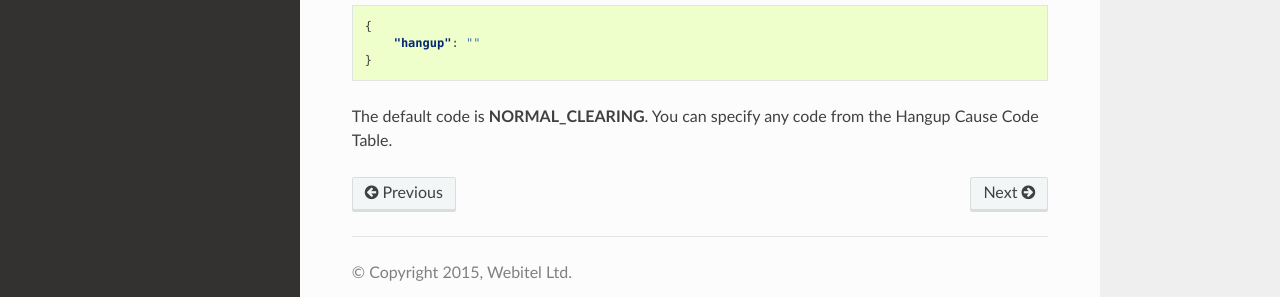
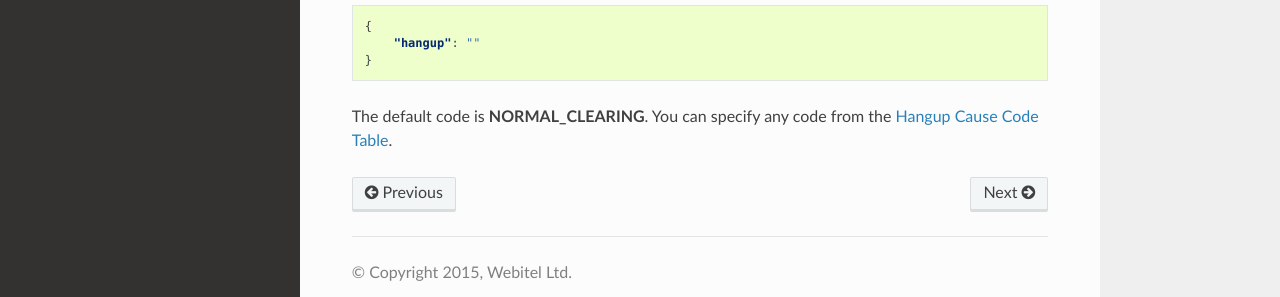
Before and after one commit to webitel/docs-en, a Sphinx documentation site: the page built from source/acr-applications.rst, in a window 1280 px wide and 1232 px high. Shown: the part 890-1187 px from the top of the window. Built offline with Sphinx 7.4.7 and the Read the Docs theme 2.0.0, drawn with Linux system fonts in a browser that asks for light colours.

```diff
--- a/source/acr-applications.rst
+++ b/source/acr-applications.rst
@@ -53,4 +53,4 @@ Hangs up a channel, with an optional cause code supplied.
         "hangup": ""
     }
 
-The default code is **NORMAL_CLEARING**. You can specify any code from the Hangup Cause Code Table.
+The default code is **NORMAL_CLEARING**. You can specify any code from the :ref:`hangup-cause-code-table`.
--- a/source/hangup-cause-code-table.csv
+++ b/source/hangup-cause-code-table.csv
@@ -63,4 +63,4 @@
 605;;PICKED_OFF;;This cause means the call was picked up by intercepting it from another extension.
 606;;USER_NOT_REGISTERED;;This means you tried to originate a call to a SIP user who forgot to register.
 607;;PROGRESS_TIMEOUT;;
-609;;GATEWAY_DOWN;;Gateway is down (not answering on OPTIONS or SUBSCRIBE)
+609;;GATEWAY_DOWN;;Gateway is down (not answering on OPTIONS or SUBSCRIBE).
```
